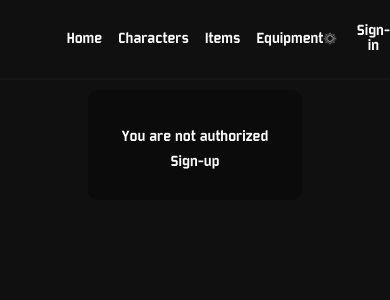
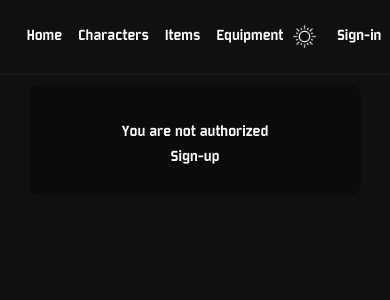
Before and after one commit to DeadStreap/react.ror2, a React (Create React App) app: page /profile in a window 390 px wide. Shown: the top 300 px of the page. Built offline with nearby package versions, Linux system fonts and the light colour scheme.

Commit message:
adaptation big cards + profile + header

```diff
--- a/src/index.css
+++ b/src/index.css
@@ -641,12 +641,27 @@ footer{
 @media screen and (max-width: 1920px) {
 /* BIG CARDS */
 .big-card{
-  max-width: 40vw;
+  max-width: 50vw;
 }
 
 }
 
+@media screen and (max-width: 1600px) {
+  /* PROFILE */
+  .profileCard{
+    width: 60%;
+  }
+}
+
 @media screen and (max-width: 1400px) {
+/* PROFILE */
+.profileCard{
+  width: 65%;
+}
+/* BIG CARDS */
+.big-card{
+  max-width: 55vw;
+}
 /* DLC-BUY */
 .home-dlc-buy{
   height: 650px;
@@ -657,6 +672,10 @@ footer{
 }
 
 @media screen and (max-width: 1300px) {
+  /* BIG CARDS */
+.big-card{
+  max-width: 60vw;
+}
 /* Home-game-available */
 .game-available-links{
   max-width: 55%;
@@ -677,6 +696,14 @@ footer{
 }
 
 @media screen and (max-width: 1100px) {
+/* PROFILE */
+.profileCard{
+  width: 70%;
+}
+/* BIG CARDS */
+.big-card{
+  max-width: 75vw;
+}
 /* Home-game-available */
 .game-available-links{
   max-width: 60%;
@@ -706,6 +733,17 @@ footer{
 }
 
 @media screen and (max-width: 900px) {
+/* PROFILE */
+.profileCard{
+  width: 75%;
+}
+/* BIG CARDS */
+.big-card{
+  max-width: 80vw;
+}
+.big-card-header{
+  flex-direction: column;
+}
 /* Home-game-available */
 .game-available-links{
   max-width: 75%;
@@ -738,6 +776,17 @@ footer{
 }
 
 @media screen and (max-width: 700px) {
+/* PROFILE */
+.profileCard{
+  width: 75%;
+}
+/* BIG CARDS */
+.big-card-header p{
+  font-size: 16px;
+}
+.big-card{
+  max-width: 90vw;
+}
 /* Home-game-available */
 .game-available-links{
   max-width: 80%;
@@ -776,6 +825,14 @@ footer{
 }
 
 @media screen and (max-width: 450px) {
+/* PROFILE */
+.profileCard{
+  width: 85%;
+}
+  /* HEADER */
+.header-void{
+  width: 50px;
+}
 /* Home-game-available */
 .game-available-links{
   max-width: 85%;
--- a/src/pages/EquipmentList.js
+++ b/src/pages/EquipmentList.js
@@ -12,7 +12,7 @@ function EquipmentList() {
         fetch(URL)
             .then(response => response.json())
             .then(data => {
-                const AllEquipments = data.sort((a, b) => a.rarity.localeCompare(b.rarity));
+                const AllEquipments = data.sort((a, b) => b.rarity.localeCompare(a.rarity));
                 setEquipments(AllEquipments)
                 setAllEquipments(AllEquipments)
             })
```
